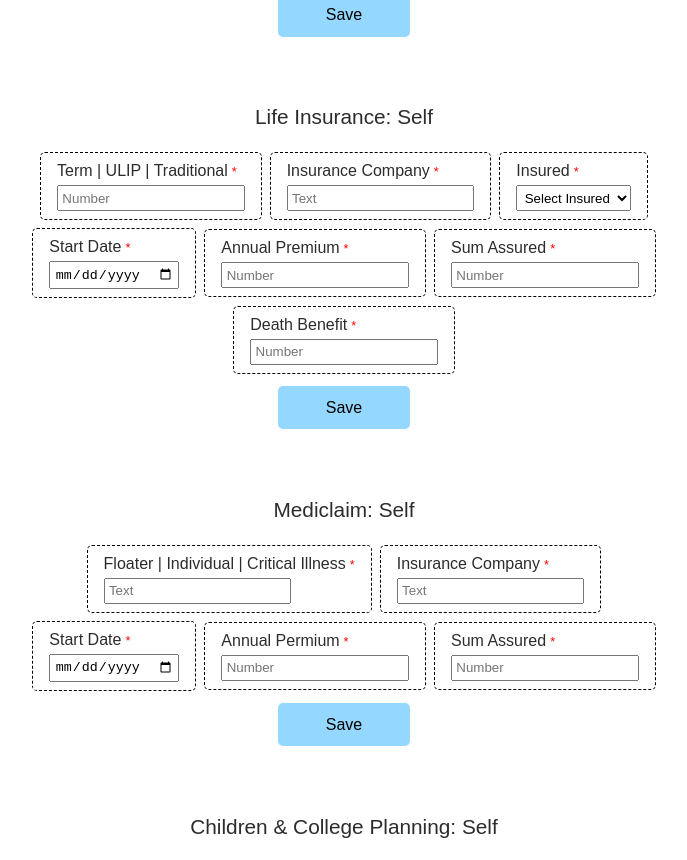
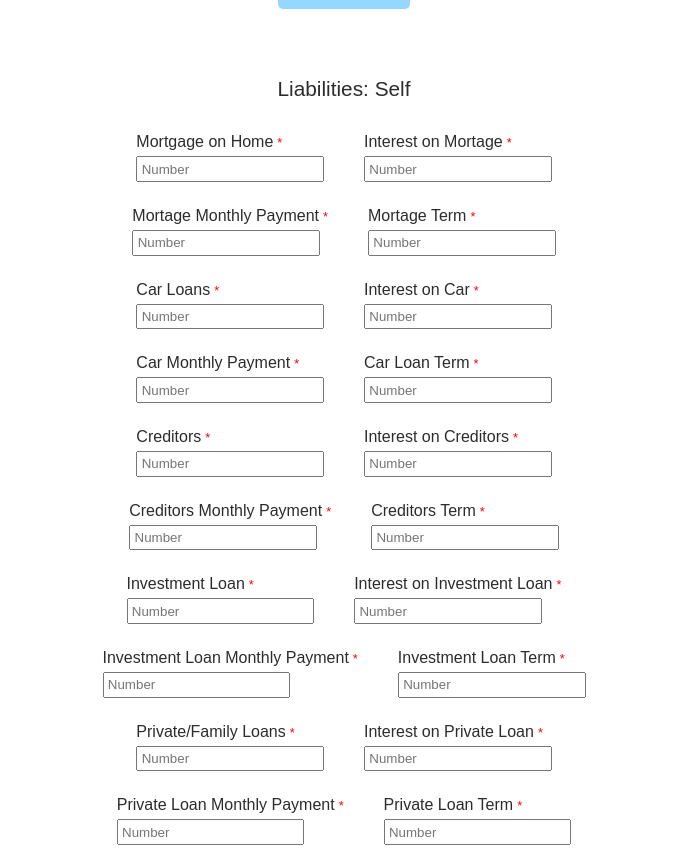
Before and after one commit to lostvikx/enivesh-form, a React (Create React App) app in the folder client/: page /form in a window 1280 px wide. Shown: the part 1880-2740 px from the top of the page, without its empty margins (296-983 px from the left). Built offline with nearby package versions, Linux system fonts and the light colour scheme.

Commit message:
added liabilities

```diff
--- a/client/src/FullForm.js
+++ b/client/src/FullForm.js
@@ -16,6 +16,7 @@ export default function FullForm() {
         <Form formName="Investments" formId="investments" />
         <Form formName="Fixed Assets" formId="fixedAssets" />
         <Form formName="Other Assets" formId="otherAssets" />
+        <Form formName="Liabilities" formId="liabilities" />
         <Form formName="Life Insurance" formId="lifeInsurance" />
         <Form formName="Mediclaim" formId="mediclaim" />
         <Form formName="Children &amp; College Planning" formId="childrenEducation" />
--- a/client/src/Home.js
+++ b/client/src/Home.js
@@ -13,6 +13,7 @@ export default function Home() {
         <li>Clicking on the <code>Save</code> sends you a notifications</li>
         <li>You can add additional information after clicking on the save button</li>
         <li>You may see a tick next to the <code>Save</code> button, this shows that you have filled this form before</li>
+        <li>Don't leave any fields blank, type <strong>0</strong> or <strong>"None"</strong></li>
         <li>Finally, click on the <code className="submitFormBtn">Submit Form</code> button to complete the process</li>
       </ul>
       <Link to="/form" className="fill-form-btn">Fill the form</Link>
--- a/client/src/formFields.js
+++ b/client/src/formFields.js
@@ -157,6 +157,128 @@ const fields = {
       inputName: "nonLiquid"
     },
   ],
+  liabilities: [
+    {
+      labelName: "Mortgage on Home",
+      inputType: "number",
+      inputName: "mortgageHome"
+    },
+    {
+      labelName: "Interest on Mortage",
+      inputType: "number",
+      inputName: "mortgageInterest"
+    },
+    {
+      labelName: "Mortage Monthly Payment",
+      inputType: "number",
+      inputName: "mortgagePayment"
+    },
+    {
+      labelName: "Mortage Term",
+      inputType: "number",
+      inputName: "mortgageTerm"
+    },
+    {
+      labelName: "Car Loans",
+      inputType: "number",
+      inputName: "carLoans"
+    },
+    {
+      labelName: "Interest on Car",
+      inputType: "number",
+      inputName: "carInterest"
+    },
+    {
+      labelName: "Car Monthly Payment",
+      inputType: "number",
+      inputName: "carPayment"
+    },
+    {
+      labelName: "Car Loan Term",
+      inputType: "number",
+      inputName: "carLoanTerm"
+    },
+    {
+      labelName: "Creditors",
+      inputType: "number",
+      inputName: "creditors"
+    },
+    {
+      labelName: "Interest on Creditors",
+      inputType: "number",
+      inputName: "creditorsInterest"
+    },
+    {
+      labelName: "Creditors Monthly Payment",
+      inputType: "number",
+      inputName: "creditorsPayment"
+    },
+    {
+      labelName: "Creditors Term",
+      inputType: "number",
+      inputName: "creditorsTerm"
+    },
+    {
+      labelName: "Investment Loan",
+      inputType: "number",
+      inputName: "investmentLoans"
+    },
+    {
+      labelName: "Interest on Investment Loan",
+      inputType: "number",
+      inputName: "investmentInterest"
+    },
+    {
+      labelName: "Investment Loan Monthly Payment",
+      inputType: "number",
+      inputName: "investmentPayment"
+    },
+    {
+      labelName: "Investment Loan Term",
+      inputType: "number",
+      inputName: "investmentTerm"
+    },
+    {
+      labelName: "Private/Family Loans",
+      inputType: "number",
+      inputName: "privateLoans"
+    },
+    {
+      labelName: "Interest on Private Loan",
+      inputType: "number",
+      inputName: "privateInterest"
+    },
+    {
+      labelName: "Private Loan Monthly Payment",
+      inputType: "number",
+      inputName: "privatePayment"
+    },
+    {
+      labelName: "Private Loan Term",
+      inputType: "number",
+      inputName: "privateTerm"
+    },
+    {
+      labelName: "Other Liabilities",
+      inputType: "number",
+      inputName: "otherLiabilities"
+    },
+    {
+      labelName: "Interest on Other Liabilities",
+      inputType: "number",
+      inputName: "otherInterest"
+    },
+    {
+      labelName: "Other Liabilities Monthly Payment",
+      inputType: "number",
+      inputName: "otherPayment"
+    },
+    {
+      labelName: "Other Liabilities Term",
+      inputType: "number",
+      inputName: "otherTerm"
+    },
+  ],
   lifeInsurance: [
     {
       labelName: "Term | ULIP | Traditional",
@@ -240,7 +362,7 @@ const fields = {
     },
     {
       labelName: "Course Fee",
-      inputType: "date",
+      inputType: "number",
       inputName: "childCourseFee"
     },
   ],
--- a/client/src/style.css
+++ b/client/src/style.css
@@ -75,7 +75,7 @@ label {
   justify-content: center;
   padding: 0.5rem 1rem;
   font-size: 1rem;
-  border: dashed 1.5px black;
+  /* border: dashed 1.5px black; */
   border-radius: 5px;
 }
 
```
